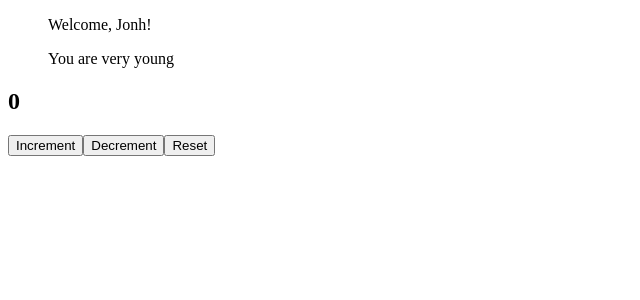
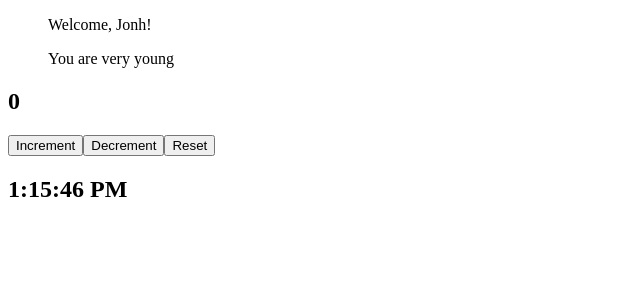
Before and after one commit to AlessioNatale/React, a React (Vite) app in the folder esercizi/: page / in a window 1280 px wide. Shown: the top 300 px of the page, without its empty margins (0-640 px from the left). Built offline with nearby package versions, Linux system fonts and the light colour scheme.

Commit message:
commit-es-35

```diff
--- a/esercizi/src/App.jsx
+++ b/esercizi/src/App.jsx
@@ -1,4 +1,5 @@
 
+import { Clock } from "./Clock";
 import { Counter } from "./Counter";
 import { Welcome } from "./Welcome";
 
@@ -8,6 +9,7 @@
         <div>
            <Welcome name="Jonh" age={15}/>
             <Counter/>
+            <Clock/>
         </div>
     )
 }
--- /dev/null
+++ b/esercizi/src/Clock.jsx
@@ -0,0 +1,21 @@
+import { useEffect, useState } from "react";
+
+export function Clock() {
+    const [date, setDate] = useState(new Date())
+
+    useEffect(() => {
+        const intervalId = setInterval(() =>{
+            setDate(new Date())
+        },1000)
+
+        return () =>{
+            clearInterval(intervalId)
+        }
+    }, [])
+
+    return (
+        <div>
+            <h2>{date.toLocaleTimeString()}</h2>
+        </div>
+    )
+}
```
